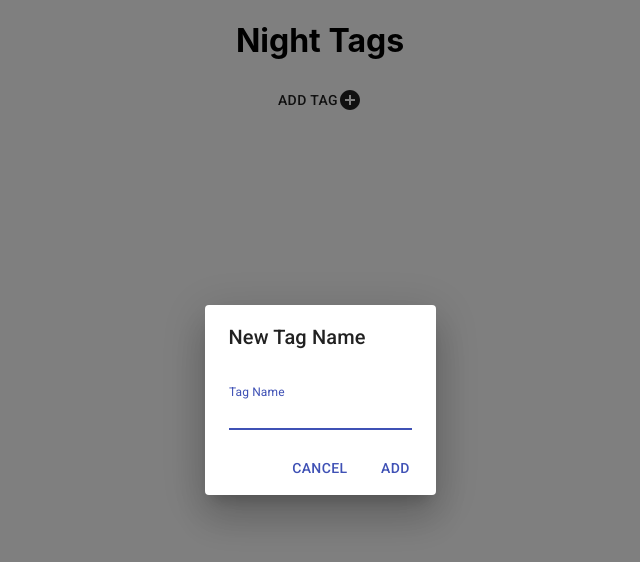
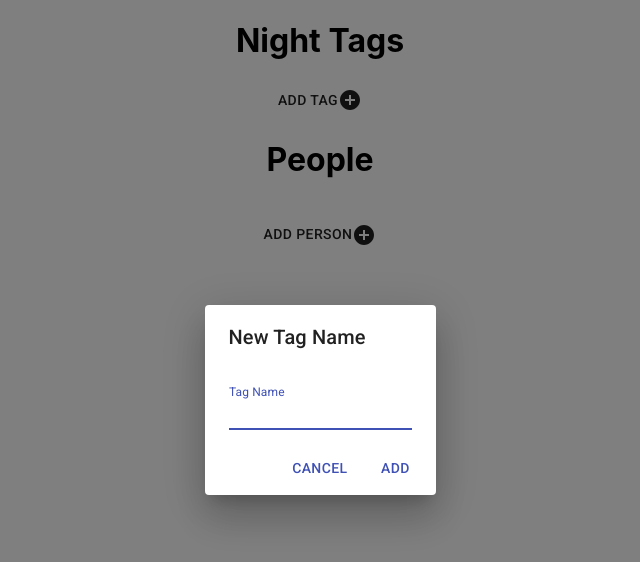
Before and after one commit to Jeremy-Legg/churchapp2, a React (Create React App) app: page / in a window 1280 px wide. Both pictures are taken after a click on the button "ADD TAG". Shown: the top 562 px of the page, without its empty margins (320-960 px from the left). Built offline with nearby package versions, Linux system fonts and the light colour scheme.

Commit message:
add people page/persistence

```diff
--- a/package.json
+++ b/package.json
@@ -12,10 +12,12 @@
     "@types/node": "^12.0.0",
     "@types/react": "^16.9.0",
     "@types/react-dom": "^16.9.0",
+    "@types/uuid": "^8.0.0",
     "react": "^16.13.1",
     "react-dom": "^16.13.1",
     "react-scripts": "3.4.1",
-    "typescript": "~3.7.2"
+    "typescript": "~3.7.2",
+    "uuid": "^8.3.0"
   },
   "scripts": {
     "start": "react-scripts start",
--- a/src/App.tsx
+++ b/src/App.tsx
@@ -2,12 +2,14 @@ import React from 'react';
 import './App.css';
 import {HomePage} from "./components/homepage";
 import {SetupTags} from "./components/setup/setup-tags";
+import {SetUpPage} from "./pages/setup";
 
 function App() {
     return (
         <div className="App">
             {/*<HomePage/>*/}
-            <SetupTags/>
+            <SetUpPage/>
+
         </div>
     );
 }
--- a/src/components/setup/setup-people.tsx
+++ b/src/components/setup/setup-people.tsx
@@ -1,6 +1,74 @@
-import React from "react";
+import React, {useState} from "react";
+import {Avatar, Button, createStyles, List, ListItem, ListItemAvatar, ListItemText, Theme} from "@material-ui/core";
+import {makeStyles} from "@material-ui/core/styles";
+import AddCircleIcon from "@material-ui/icons/AddCircle";
+import {SSDialog} from "../single-string-dialog";
+import {useStickyState} from "../../hooks/sticky";
+import {IPerson, Person} from "../../model/IPerson";
+
+const useStyles = makeStyles((theme: Theme) =>
+    createStyles({
+        root: {
+            width: '100%',
+            maxWidth: 360,
+            backgroundColor: theme.palette.background.paper,
+        },
+    }),
+);
+
 
 export const SetupPeople = () => {
-    return (<div></div>)
+    const classes = useStyles();
+    const [open, setOpen] = useState(false);
+    const generator = (allOfThem: any[]) => {
+        let allPeople = Array.from(allOfThem);
+        console.log(`All people to be generated: ${JSON.stringify(allPeople)}`);
+        return allPeople.map(t => Object.assign(new Person(""), t));
+    };
+
+    const [people, setPeople] = useStickyState<IPerson[]>("People", [], generator);
+    console.warn(`Our saved people: ${JSON.stringify(people)}`);
+    const addNewPerson = (person: string) => {
+        if (person === "") {
+            console.log("Person is undefined");
+            return;
+        }
+        let newPerson = new Person(person);
+        console.warn(`Adding a new person: ${JSON.stringify(newPerson)}`)
+        let newPeople = [...people, newPerson];
+        console.warn(`All the things: ${JSON.stringify(newPeople)}`)
+        setPeople(newPeople);
+        setOpen(false);
+    };
+    const handleOpen = () => setOpen(true);
+
+    return (<div>
+
+        <h1>People</h1>
+        <List className={classes.root}>
+            {
+                people.map((person, index) => {
+                    return (
+                        <ListItem key={index}>
+                            <ListItemAvatar>
+                                <Avatar>{person.firstLetter()}</Avatar>
+                            </ListItemAvatar>
+                            <ListItemText primary={person.name} secondary={person.id}/>
+                        </ListItem>
+                    )
+                })
+            }
+
+        </List>
+        <Button onClick={() => handleOpen()}>Add Person <AddCircleIcon/> </Button>
+
+        <SSDialog title="Add New Person"
+                  label="Person Name"
+                  open={open}
+                  cancel={() => setOpen(false)}
+                  ok={(person) => addNewPerson(person)}/>
+
+
+    </div>)
 
 };
--- a/src/components/setup/setup-tags.tsx
+++ b/src/components/setup/setup-tags.tsx
@@ -1,19 +1,9 @@
 import React, {useState} from "react";
-import {
-    Avatar,
-    Button,
-    Chip,
-    createStyles,
-    Dialog,
-    DialogActions,
-    DialogContent,
-    DialogTitle,
-    TextField,
-    Theme
-} from "@material-ui/core";
+import {Avatar, Button, Chip, createStyles, Theme} from "@material-ui/core";
 import AddCircleIcon from '@material-ui/icons/AddCircle';
 import {makeStyles} from "@material-ui/core/styles";
 import {useStickyState} from "../../hooks/sticky";
+import {SSDialog} from "../single-string-dialog";
 
 const useStyles = makeStyles((theme: Theme) =>
     createStyles({
@@ -32,22 +22,18 @@ export const SetupTags = () => {
     const classes = useStyles();
 
     const [open, setOpen] = useState(false);
-    const [newTagName, setNewTagName] = useState("");
     const [tags, setTags] = useStickyState<string[]>("NightTags", []);
 
-    // console.warn(`Our tags are: ${JSON.stringify(tags)}`);
-
-    const handleClose = (addTag: boolean) => {
-        if (addTag) {
+    const handleClose = () => setOpen(false);
+    const addNewTag = (newTagName: string) => {
         if (newTagName === undefined) {
             console.error("No tag was defined. Skipping.");
             return;
         }
         let newTags = [...tags, newTagName];
         setTags(newTags);
-            setNewTagName("");
-        }
         setOpen(false);
+        // setNewTagName("");
     };
     const handleOpen = () => setOpen(true);
 
@@ -73,32 +59,12 @@ export const SetupTags = () => {
             </div>
             <Button onClick={() => handleOpen()}>Add Tag <AddCircleIcon/> </Button>
 
-            <Dialog open={open} onClose={() => handleClose(false)} aria-labelledby="form-dialog-title">
-                <DialogTitle id="form-dialog-title">New Tag Name</DialogTitle>
-                <DialogContent>
-                    <TextField
-                        autoFocus
-                        margin="dense"
-                        id="name"
+            <SSDialog title="New Tag Name"
                       label="Tag Name"
-                        onChange={(e) => {
-                            setNewTagName(e.target.value)
-                        }}
-                        onKeyPress={(e) => {
-                            if (e.key === "Enter") handleClose(true)
-                        }}
-                        fullWidth
-                    />
-                </DialogContent>
-                <DialogActions>
-                    <Button onClick={() => handleClose(false)} color="primary">
-                        Cancel
-                    </Button>
-                    <Button onClick={() => handleClose(true)} color="primary">
-                        Add
-                    </Button>
-                </DialogActions>
-            </Dialog>
+                      open={open}
+                      cancel={handleClose}
+                      ok={(tag) => addNewTag(tag)}/>
+
         </div>
     )
 };
--- /dev/null
+++ b/src/components/single-string-dialog.tsx
@@ -0,0 +1,51 @@
+import {Button, Dialog, DialogActions, DialogContent, DialogTitle, TextField} from "@material-ui/core";
+import React, {useState} from "react";
+
+export type SSDialogProps = {
+    title: string;
+    label: string;
+    open: boolean;
+    ok?: (userValue: string) => void;
+    cancel?: () => void;
+}
+
+export const SSDialog = (props: SSDialogProps) => {
+    const [userValue, setUserValue] = useState("");
+
+    return (
+        <Dialog open={props.open} onClose={props?.cancel} aria-labelledby="form-dialog-title">
+            <DialogTitle id="form-dialog-title">{props.title}</DialogTitle>
+            <DialogContent>
+                <TextField
+                    autoFocus
+                    margin="dense"
+                    id="name"
+                    label={props.label}
+                    onChange={(e) => {
+                        setUserValue(e.target.value)
+                    }}
+                    onKeyPress={(e) => {
+                        if (e.key === "Enter") {
+                            if (props.ok !== undefined) {
+                                props.ok(userValue)
+                            }
+                        }
+                    }}
+                    fullWidth
+                />
+            </DialogContent>
+            <DialogActions>
+                <Button onClick={props?.cancel} color="primary">
+                    Cancel
+                </Button>
+                <Button onClick={() => {
+                    if(props.ok !== undefined) {
+                        props.ok(userValue);
+                    }
+                }} color="primary">
+                    Add
+                </Button>
+            </DialogActions>
+        </Dialog>
+    )
+};
--- a/src/hooks/sticky.ts
+++ b/src/hooks/sticky.ts
@@ -1,14 +1,20 @@
 import {Dispatch, SetStateAction, useEffect, useState} from 'react';
 
-// function useState<S>(initialState: S | (() => S)): [S, Dispatch<SetStateAction<S>>];
-
-function useStickyState<S>(key: string, defaultValue: S): [S, Dispatch<SetStateAction<S>>] {
+function useStickyState<S>(key: string, defaultValue: S, generator?: (state: any) => S): [S, Dispatch<SetStateAction<S>>] {
     const [value, setValue] = useState(() => {
         const stickyValue = window.localStorage.getItem(key);
-        return stickyValue !== null ? JSON.parse(stickyValue) : defaultValue;
+
+        if (stickyValue === null) return defaultValue;
+
+        let stateAsDict = JSON.parse(stickyValue);
+        if (generator !== undefined) {
+            return generator(stateAsDict);
+        }
+        return stateAsDict;
     });
 
     useEffect(() => {
+        console.log(`${key} modified. Saving: ${JSON.stringify(value)}`);
         window.localStorage.setItem(key, JSON.stringify(value));
     }, [key, value]);
     return [value, setValue];
--- /dev/null
+++ b/src/model/IPerson.ts
@@ -0,0 +1,26 @@
+import {v4 as uuidv4} from 'uuid';
+
+export interface IPerson {
+    name: string;
+    id: string;
+
+    firstLetter(): string;
+}
+
+export class Person implements IPerson {
+    id: string;
+    name: string;
+
+    constructor(their_name: string) {
+        this.id = uuidv4();
+        this.name = their_name;
+    }
+
+    public firstLetter(): string {
+        if(this.name && this.name.length > 0) {
+            return this.name[0].toUpperCase();
+        }
+        return "";
+    }
+
+}
```
Also changed, not shown: 1 other file (tests, documents, lock files or other folders). Lines whose indentation alone changed are shown as unchanged.
